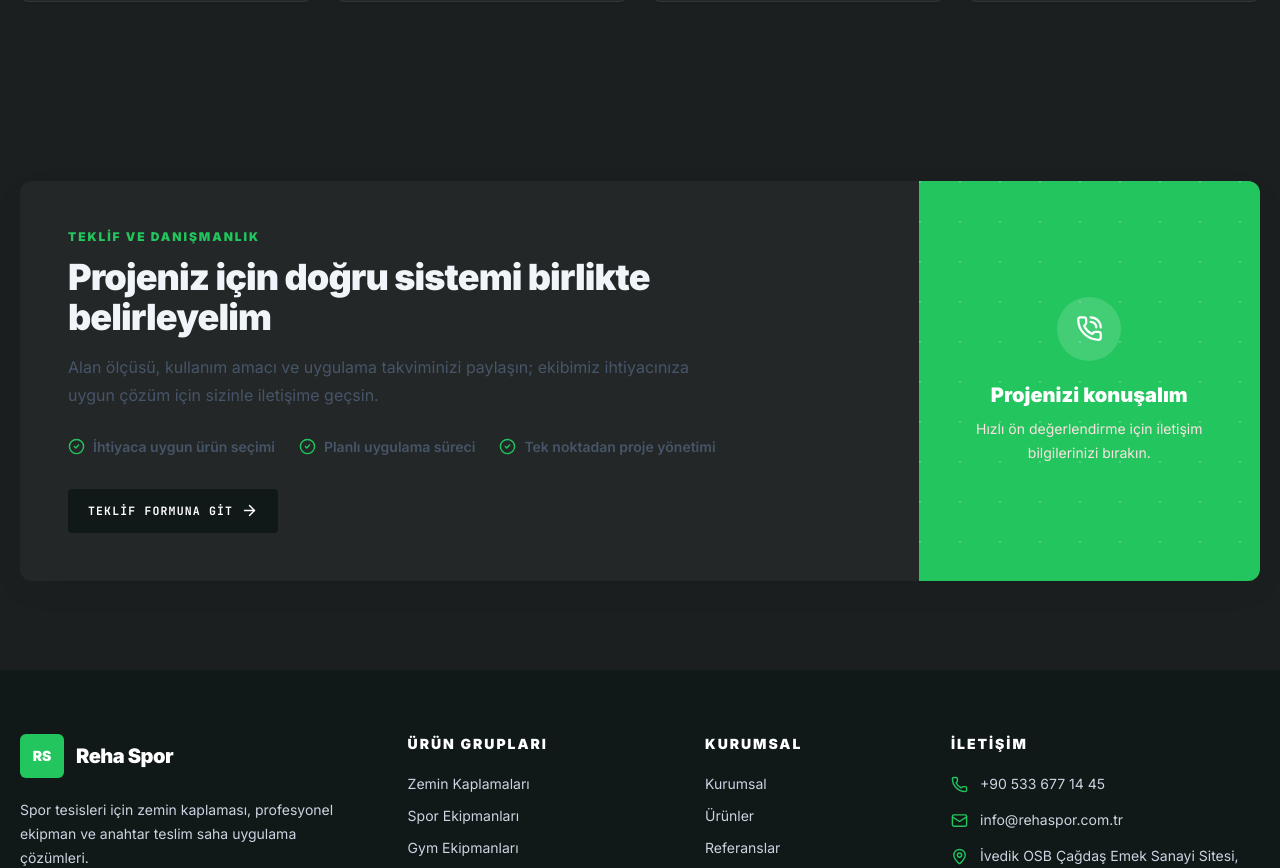
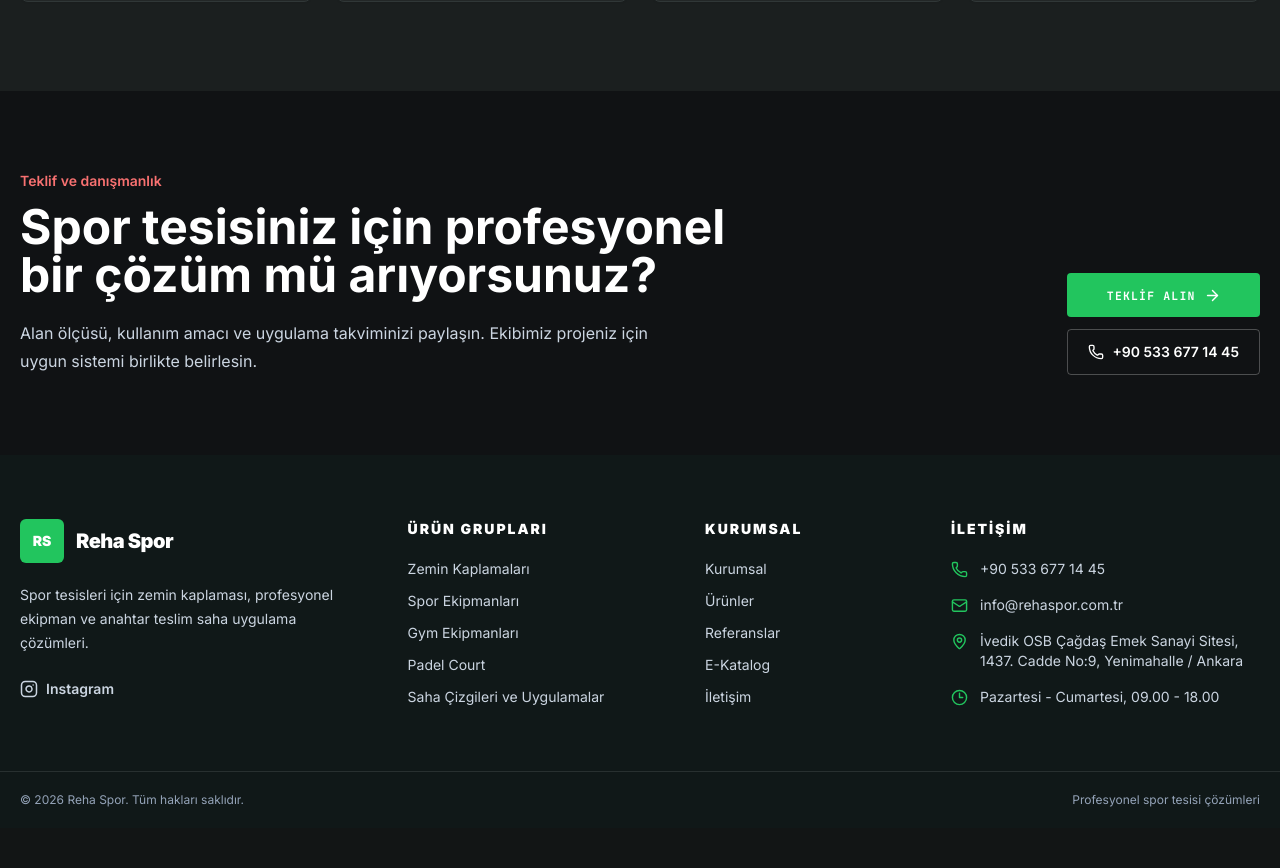
Before and after one commit to rizaayurtseven/rehaspor, a Next.js app: page /about in a window 1280 px wide. Shown: the part 1617-2485 px from the top of the page. After the commit the page ends 2445 px from the top, so only its background shows below. Built offline with nearby package versions, Linux system fonts and the light colour scheme.

Commit message:
Apply Stitch homepage design

```diff
--- a/src/app/page.tsx
+++ b/src/app/page.tsx
@@ -6,7 +6,7 @@ import { ContactCTASection } from "@/components/sections/ContactCTASection";
 import { FeaturedProductsSection } from "@/components/sections/FeaturedProductsSection";
 import { HeroSection } from "@/components/sections/HeroSection";
 import { ReferencesSection } from "@/components/sections/ReferencesSection";
-import { getCategories, getFeaturedProducts, getReferences } from "@/lib/api";
+import { getReferences } from "@/lib/api";
 
 export const metadata: Metadata = {
   title: "Reha Spor | Spor Zeminleri ve Ekipman Çözümleri",
@@ -14,17 +14,13 @@ export const metadata: Metadata = {
 };
 
 export default async function HomePage() {
-  const [categories, featuredProducts, references] = await Promise.all([
-    getCategories(),
-    getFeaturedProducts(),
-    getReferences()
-  ]);
+  const references = await getReferences();
 
   return (
     <>
       <HeroSection />
-      <CategorySection categories={categories} />
-      <FeaturedProductsSection products={featuredProducts} />
+      <CategorySection />
+      <FeaturedProductsSection />
       <AboutPreviewSection />
       <ReferencesSection references={references} />
       <CatalogCTASection />
--- a/src/components/sections/CatalogCTASection.tsx
+++ b/src/components/sections/CatalogCTASection.tsx
@@ -1,33 +1,26 @@
-import { ArrowRight, BookOpen, Download } from "lucide-react";
-import { Button } from "@/components/ui/Button";
+import Link from "next/link";
+import { ArrowUpRight, BookOpen, Mail } from "lucide-react";
 
 export function CatalogCTASection() {
   return (
-    <section className="surface-grid relative overflow-hidden bg-brand-navy py-16 text-white sm:py-20">
-      <div className="absolute -right-24 top-1/2 h-72 w-72 -translate-y-1/2 rounded-full bg-brand-red/20 blur-3xl" aria-hidden="true" />
-      <div className="container-page relative grid items-center gap-10 lg:grid-cols-[1fr_auto]">
-        <div className="flex gap-5">
-          <span className="hidden h-14 w-14 shrink-0 place-items-center rounded-lg bg-white/10 text-red-300 sm:grid">
-            <BookOpen size={26} aria-hidden="true" />
-          </span>
+    <section className="bg-white py-16 sm:py-20">
+      <div className="container-page grid gap-px overflow-hidden border border-brand-line bg-brand-line md:grid-cols-2">
+        <Link href="/e-catalog" className="group flex min-h-52 items-center justify-between bg-brand-soft p-7 sm:p-9">
           <div>
-            <p className="text-xs font-black uppercase tracking-[0.16em] text-red-300">E-Katalog</p>
-            <h2 className="mt-3 max-w-3xl text-3xl font-black tracking-tight sm:text-4xl">Ürün ve uygulama sistemlerini tek katalogda inceleyin</h2>
-            <p className="mt-4 max-w-2xl leading-7 text-slate-300">Zemin kaplamaları, spor ekipmanları, padel kort sistemleri ve saha uygulamalarına ait özet bilgilere hızlıca ulaşın.</p>
+            <BookOpen size={25} className="text-brand-red" />
+            <p className="mt-8 text-xs font-semibold uppercase tracking-wider text-slate-500">Dokümanlar</p>
+            <h2 className="mt-2 text-2xl font-bold text-brand-navy">E-Katalog</h2>
           </div>
-        </div>
-        <div className="flex flex-col gap-3 sm:flex-row lg:flex-col">
-          <Button href="/e-catalog" className="w-full sm:w-auto">
-            Kataloğu Görüntüle <ArrowRight size={17} className="ml-2" aria-hidden="true" />
-          </Button>
-          <a
-            href="/catalog/Katalog.pdf"
-            download
-            className="inline-flex items-center justify-center rounded-md border border-white/20 bg-white/10 px-5 py-3 text-sm font-semibold text-white transition hover:bg-white hover:text-brand-navy"
-          >
-            <Download size={17} className="mr-2" aria-hidden="true" /> PDF İndir
-          </a>
-        </div>
+          <ArrowUpRight size={24} className="text-brand-navy transition group-hover:-translate-y-1 group-hover:translate-x-1" />
+        </Link>
+        <Link href="/contact" className="group flex min-h-52 items-center justify-between bg-white p-7 sm:p-9">
+          <div>
+            <Mail size={25} className="text-brand-red" />
+            <p className="mt-8 text-xs font-semibold uppercase tracking-wider text-slate-500">Bize ulaşın</p>
+            <h2 className="mt-2 text-2xl font-bold text-brand-navy">Hızlı iletişim</h2>
+          </div>
+          <ArrowUpRight size={24} className="text-brand-navy transition group-hover:-translate-y-1 group-hover:translate-x-1" />
+        </Link>
       </div>
     </section>
   );
--- a/src/components/sections/ContactCTASection.tsx
+++ b/src/components/sections/ContactCTASection.tsx
@@ -1,35 +1,19 @@
-import { ArrowRight, CheckCircle2, PhoneCall } from "lucide-react";
+import { ArrowRight, Phone } from "lucide-react";
 import { Button } from "@/components/ui/Button";
+import { siteSettings } from "@/data/siteSettings";
 
 export function ContactCTASection() {
   return (
-    <section className="section-padding bg-brand-soft">
-      <div className="container-page overflow-hidden rounded-2xl bg-white shadow-card">
-        <div className="grid lg:grid-cols-[1fr_0.38fr]">
-          <div className="p-7 sm:p-10 lg:p-12">
-            <p className="text-xs font-black uppercase tracking-[0.16em] text-brand-red">Teklif ve danışmanlık</p>
-            <h2 className="mt-3 max-w-2xl text-3xl font-black tracking-tight text-brand-navy sm:text-4xl">Projeniz için doğru sistemi birlikte belirleyelim</h2>
-            <p className="mt-4 max-w-2xl leading-7 text-slate-600">Alan ölçüsü, kullanım amacı ve uygulama takviminizi paylaşın; ekibimiz ihtiyacınıza uygun çözüm için sizinle iletişime geçsin.</p>
-            <div className="mt-7 flex flex-wrap gap-x-6 gap-y-3 text-sm font-semibold text-slate-600">
-              {["İhtiyaca uygun ürün seçimi", "Planlı uygulama süreci", "Tek noktadan proje yönetimi"].map((item) => (
-                <span key={item} className="inline-flex items-center gap-2">
-                  <CheckCircle2 size={17} className="text-brand-red" aria-hidden="true" /> {item}
-                </span>
-              ))}
-            </div>
-            <Button href="/contact" variant="secondary" className="mt-8 w-full sm:w-auto">
-              Teklif Formuna Git <ArrowRight size={17} className="ml-2" aria-hidden="true" />
-            </Button>
-          </div>
-          <div className="surface-grid grid min-h-64 place-items-center bg-brand-red p-8 text-center text-white lg:min-h-full">
-            <div>
-              <span className="mx-auto grid h-16 w-16 place-items-center rounded-full bg-white/15">
-                <PhoneCall size={27} aria-hidden="true" />
-              </span>
-              <p className="mt-5 text-xl font-black">Projenizi konuşalım</p>
-              <p className="mt-2 text-sm leading-6 text-red-100">Hızlı ön değerlendirme için iletişim bilgilerinizi bırakın.</p>
-            </div>
-          </div>
+    <section className="bg-[#101214] py-16 text-white sm:py-20">
+      <div className="container-page grid items-end gap-10 lg:grid-cols-[1fr_auto]">
+        <div>
+          <p className="text-sm font-semibold text-red-400">Teklif ve danışmanlık</p>
+          <h2 className="mt-3 max-w-3xl text-3xl font-bold leading-tight sm:text-5xl">Spor tesisiniz için profesyonel bir çözüm mü arıyorsunuz?</h2>
+          <p className="mt-5 max-w-2xl leading-7 text-slate-300">Alan ölçüsü, kullanım amacı ve uygulama takviminizi paylaşın. Ekibimiz projeniz için uygun sistemi birlikte belirlesin.</p>
+        </div>
+        <div className="flex flex-col gap-3 sm:flex-row lg:flex-col">
+          <Button href="/contact" className="bg-brand-red text-white hover:bg-white hover:text-brand-navy">Teklif alın <ArrowRight size={17} className="ml-2" /></Button>
+          <a href={`tel:${siteSettings.phone.replace(/[^+\d]/g, "")}`} className="inline-flex items-center justify-center gap-2 rounded border border-white/25 px-5 py-3 text-sm font-semibold hover:bg-white hover:text-brand-navy"><Phone size={16} /> {siteSettings.phone}</a>
         </div>
       </div>
     </section>
--- a/src/components/sections/FeaturedProductsSection.tsx
+++ b/src/components/sections/FeaturedProductsSection.tsx
@@ -1,26 +1,54 @@
+import Image from "next/image";
+import Link from "next/link";
 import { ArrowRight } from "lucide-react";
-import { ProductCard } from "@/components/cards/ProductCard";
-import { Button } from "@/components/ui/Button";
-import { SectionTitle } from "@/components/ui/SectionTitle";
-import type { Product } from "@/types/product";
 
-export function FeaturedProductsSection({ products }: { products: Product[] }) {
+const featured = [
+  {
+    title: "Akrilik Zemin Kaplama",
+    subtitle: "Açık saha ve tenis kortları",
+    image: "/images/site/reha-spor-court-hero.png",
+    href: "/products/zemin-kaplamalari/standart-sistem-akrilik-zemin-kaplamasi"
+  },
+  {
+    title: "Poliüretan Sistemler",
+    subtitle: "Çok amaçlı kapalı salonlar",
+    image: "/images/site/polyurethane-sports-hall.png",
+    href: "/products/zemin-kaplamalari/poliuretan-zemin-kaplamasi"
+  },
+  {
+    title: "Panoramik Padel Kort",
+    subtitle: "Anahtar teslim kort kurulumu",
+    image: "/images/site/panoramic-padel-court.png",
+    href: "/products/padel-court/panoramik-padel-kort"
+  }
+];
+
+export function FeaturedProductsSection() {
   return (
     <section className="section-padding bg-brand-soft">
       <div className="container-page">
-        <div className="flex flex-col gap-6 lg:flex-row lg:items-end lg:justify-between">
-          <SectionTitle
-            eyebrow="Öne Çıkanlar"
-            title="Sahada kendini kanıtlayan ürün ve sistemler"
-            description="Yoğun kullanıma, farklı iklim koşullarına ve profesyonel spor standartlarına göre seçilen çözümler."
-          />
-          <Button href="/products" variant="ghost" className="self-start lg:self-auto">
-            Tüm ürünleri keşfet <ArrowRight size={17} className="ml-2" aria-hidden="true" />
-          </Button>
+        <div className="flex flex-col gap-5 sm:flex-row sm:items-end sm:justify-between">
+          <div>
+            <p className="text-sm font-semibold text-brand-red">Profesyonel seçki</p>
+            <h2 className="mt-3 text-3xl font-bold text-brand-navy md:text-[42px]">Öne çıkan ürünler</h2>
+          </div>
+          <Link href="/products" className="inline-flex items-center gap-2 text-sm font-semibold text-brand-navy hover:text-brand-red">Tüm ürünleri incele <ArrowRight size={17} /></Link>
         </div>
-        <div className="mt-12 grid gap-6 md:grid-cols-2 lg:grid-cols-3">
-          {products.map((product) => (
-            <ProductCard key={product.id} product={product} />
+
+        <div className="mt-10 grid gap-6 lg:grid-cols-3">
+          {featured.map((item) => (
+            <Link key={item.title} href={item.href} className="group bg-white">
+              <div className="relative aspect-[4/3] overflow-hidden">
+                <Image src={item.image} alt={item.title} fill className="object-cover transition duration-500 group-hover:scale-[1.03]" sizes="(min-width: 1024px) 33vw, 100vw" />
+              </div>
+              <div className="flex items-center justify-between border border-t-0 border-brand-line p-6">
+                <div>
+                  <h3 className="text-lg font-bold text-brand-navy">{item.title}</h3>
+                  <p className="mt-1 text-sm text-slate-500">{item.subtitle}</p>
+                </div>
+                <ArrowRight size={20} className="text-brand-red transition group-hover:translate-x-1" />
+              </div>
+            </Link>
           ))}
         </div>
       </div>
```
Also changed, not shown: src/components/sections/CategorySection.tsx (+25 -18 lines), 2 other files (tests, documents, lock files or other folders).
